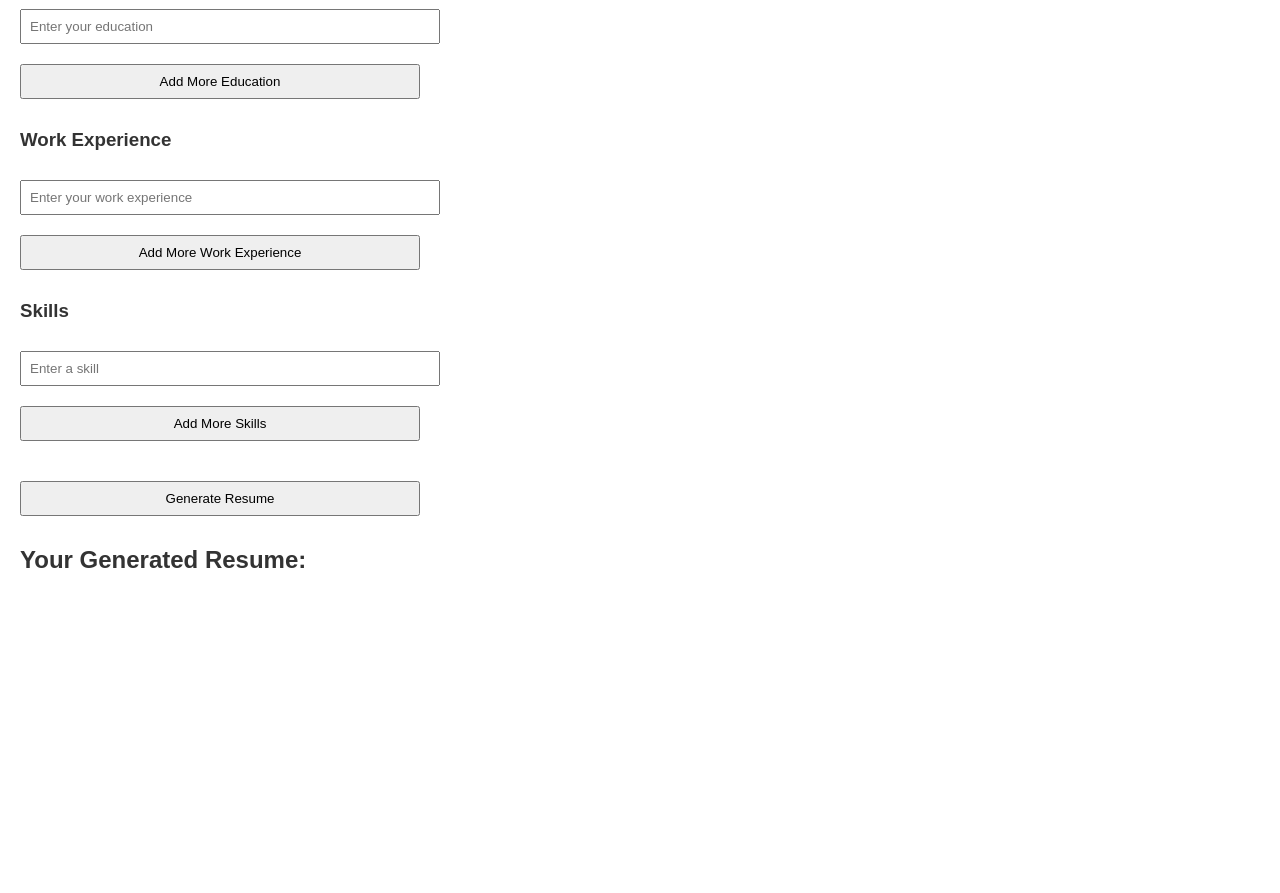
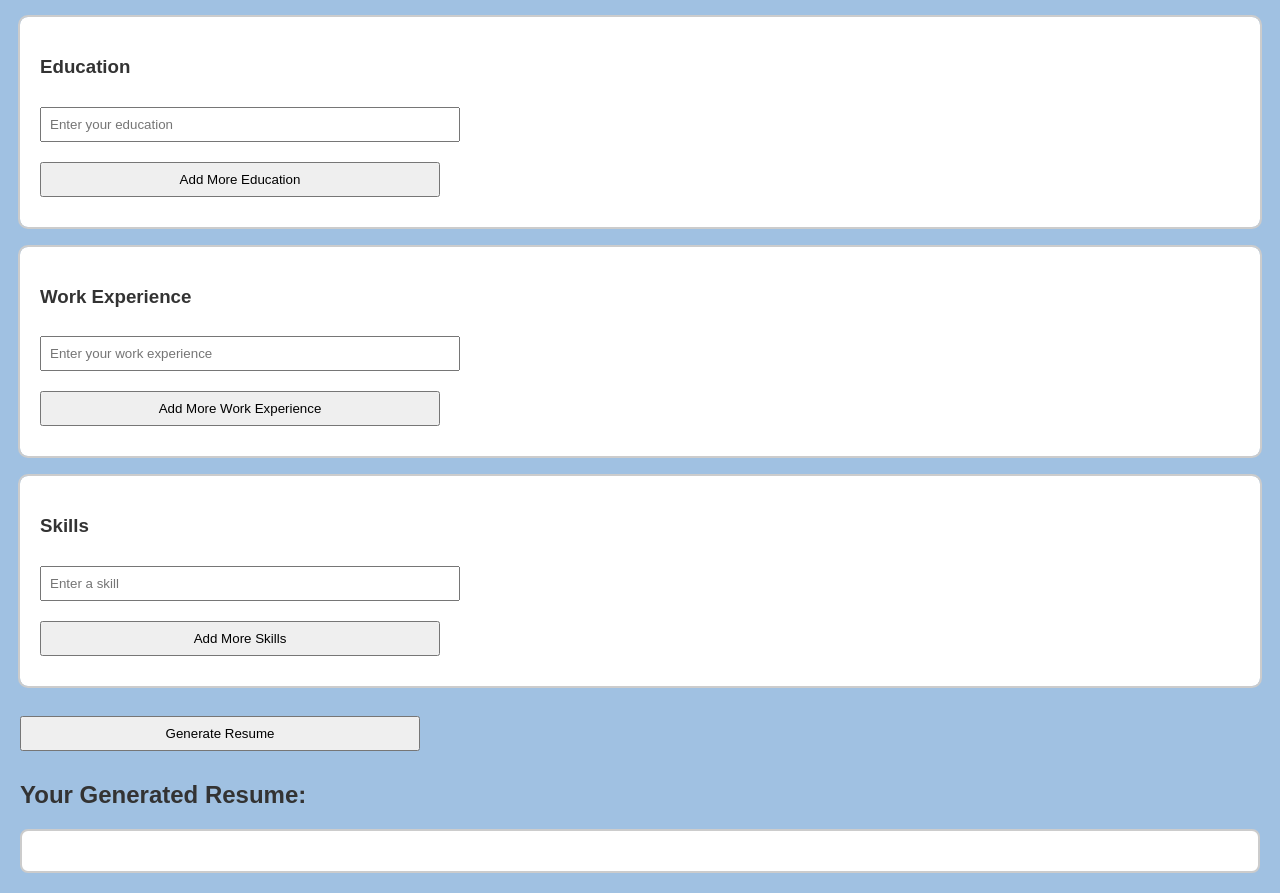
Before and after one commit to sitarasheikh/MILESTONE-3, a website: page index.html in a window 1280 px wide. Shown: the part 445-1338 px from the top of the page. Before the commit the page ends 1039 px from the top, so only its background shows below. Drawn offline with Linux system fonts and the light colour scheme.

Commit message:
hackathon mileston 3

```diff
--- a/app.ts
+++ b/app.ts
@@ -19,6 +19,8 @@ addEducationBtn.addEventListener('click', () => {
   newField.placeholder = 'Enter your education';
   educationContainer.appendChild(newField);
 });
+
+
 
 addWorkExperienceBtn.addEventListener('click', () => {
   const newField = document.createElement('input');
--- a/index.html
+++ b/index.html
@@ -3,28 +3,10 @@
 <head>
   <meta charset="UTF-8">
   <meta name="viewport" content="width=device-width, initial-scale=1.0">
+  <link rel="stylesheet" href="style.css">
   <title>Advanced Dynamic Resume Builder</title>
-  <style>
-    body {
-      font-family: Arial, sans-serif;
-      margin: 20px;
-    }
-    h2, h3 {
-      color: #333;
-    }
-    label {
-      font-weight: bold;
-    }
-    input, select, button {
-      margin: 10px 0;
-      padding: 8px;
-      width: 100%;
-      max-width: 400px;
-    }
-    .section {
-      margin-bottom: 20px;
-    }
-  </style>
+
+
 </head>
 <body>
 
--- /dev/null
+++ b/style.css
@@ -0,0 +1,36 @@
+body {
+  font-family: Arial, sans-serif;
+  margin: 20px;
+  background-color: #a0c1e2; /* Light background color */
+}
+
+h2, h3 {
+  color: #333;
+}
+
+label {
+  font-weight: bold;
+}
+
+input, select, button {
+  margin: 10px 0;
+  padding: 8px;
+  width: 100%;
+  max-width: 400px;
+}
+
+.section {
+  margin-bottom: 20px;
+  padding: 20px; /* Adding padding for better spacing */
+  background-color: #fff; /* White background for sections */
+  border-radius: 8px; /* Rounded corners */
+  outline: 2px solid #ccc; /* Light outline around the section */
+}
+
+#resumeOutput {
+  margin-top: 20px;
+  padding: 20px;
+  background-color: #fff;
+  border: 2px solid #ccc;
+  border-radius: 8px;
+}
```
